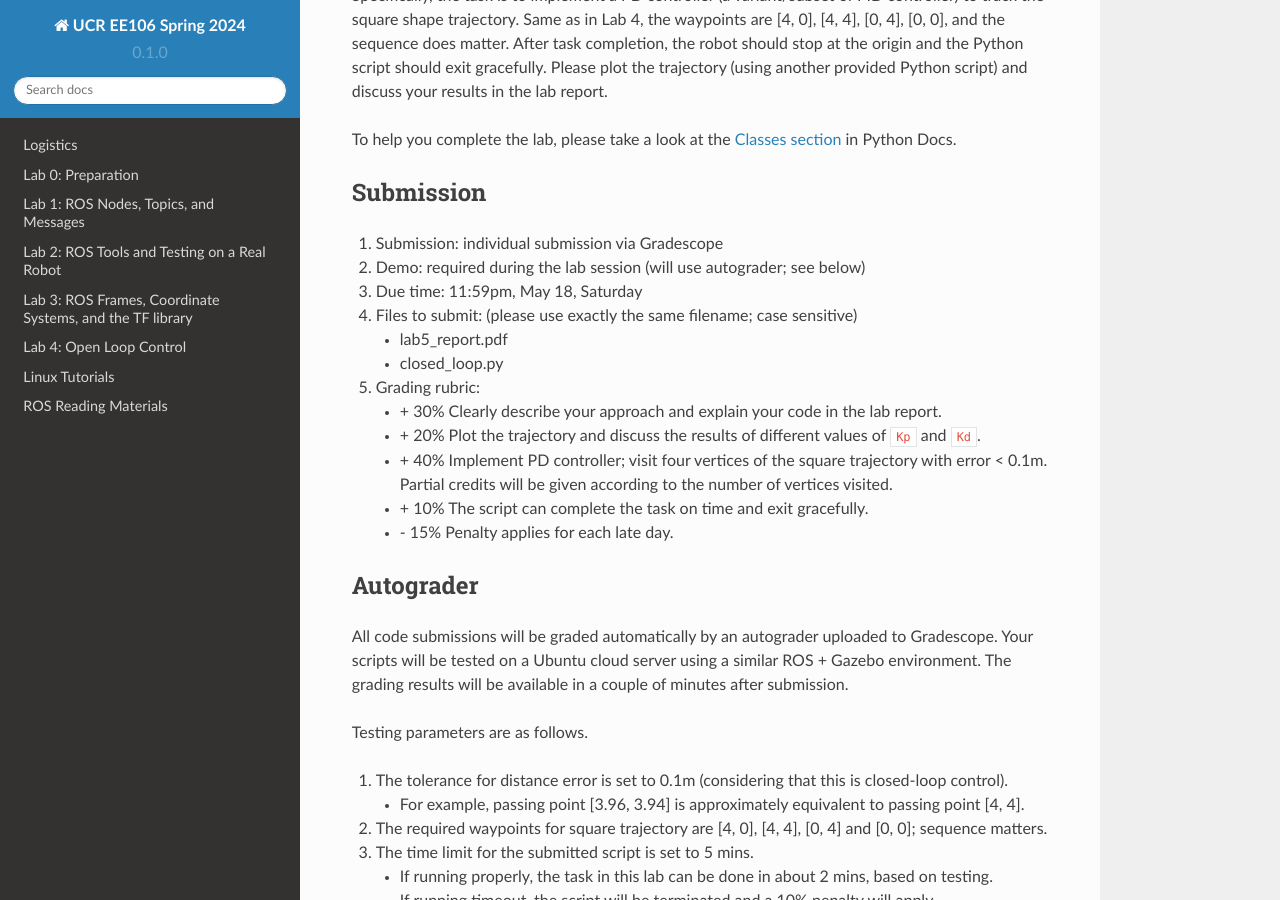
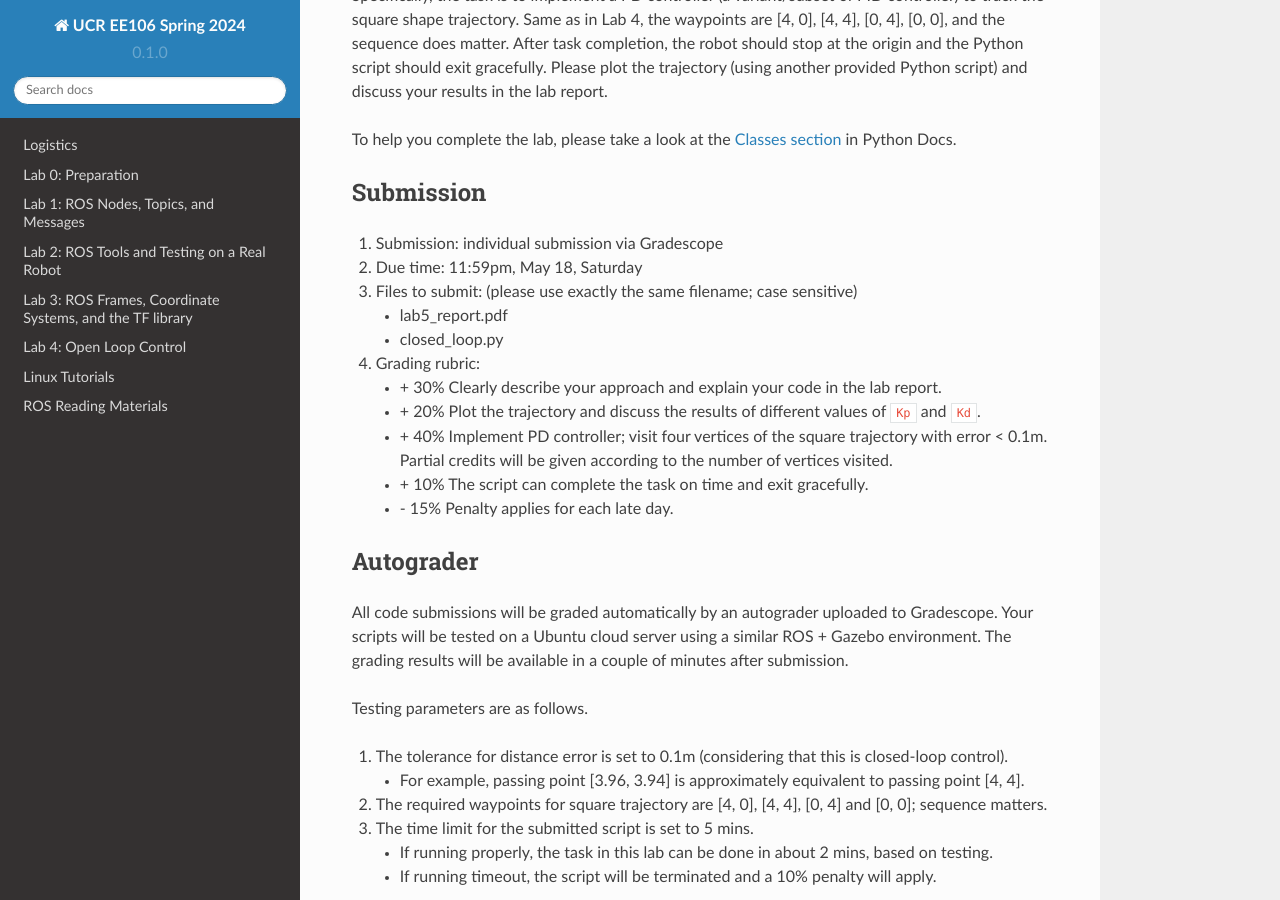
Before and after one commit to taektay/ee106, a Sphinx documentation site: the page built from docs/source/lab5.rst, in a window 1280 px wide and 900 px high, scrolled down 352 px. Built offline with Sphinx 7.4.7 and the Read the Docs theme 2.0.0, drawn with Linux system fonts in a browser that asks for light colours.

Commit message:
Update lab5.rst

```diff
--- a/docs/source/lab5.rst
+++ b/docs/source/lab5.rst
@@ -22,8 +22,6 @@ Submission
 ----------
 
 #. Submission: individual submission via Gradescope
-
-#. Demo: required during the lab session (will use autograder; see below)
 
 #. Due time: 11:59pm, May 18, Saturday
 
```
